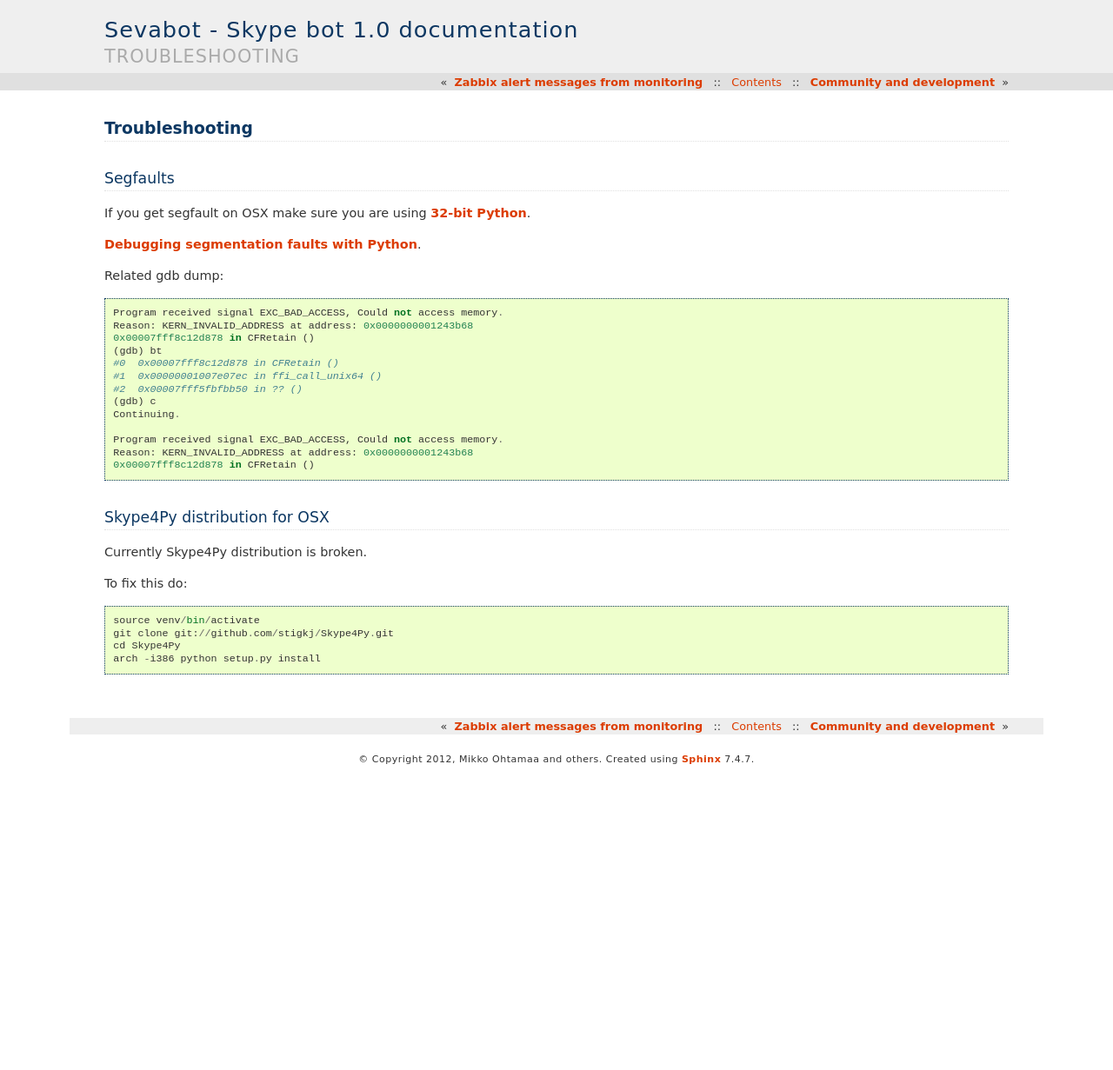
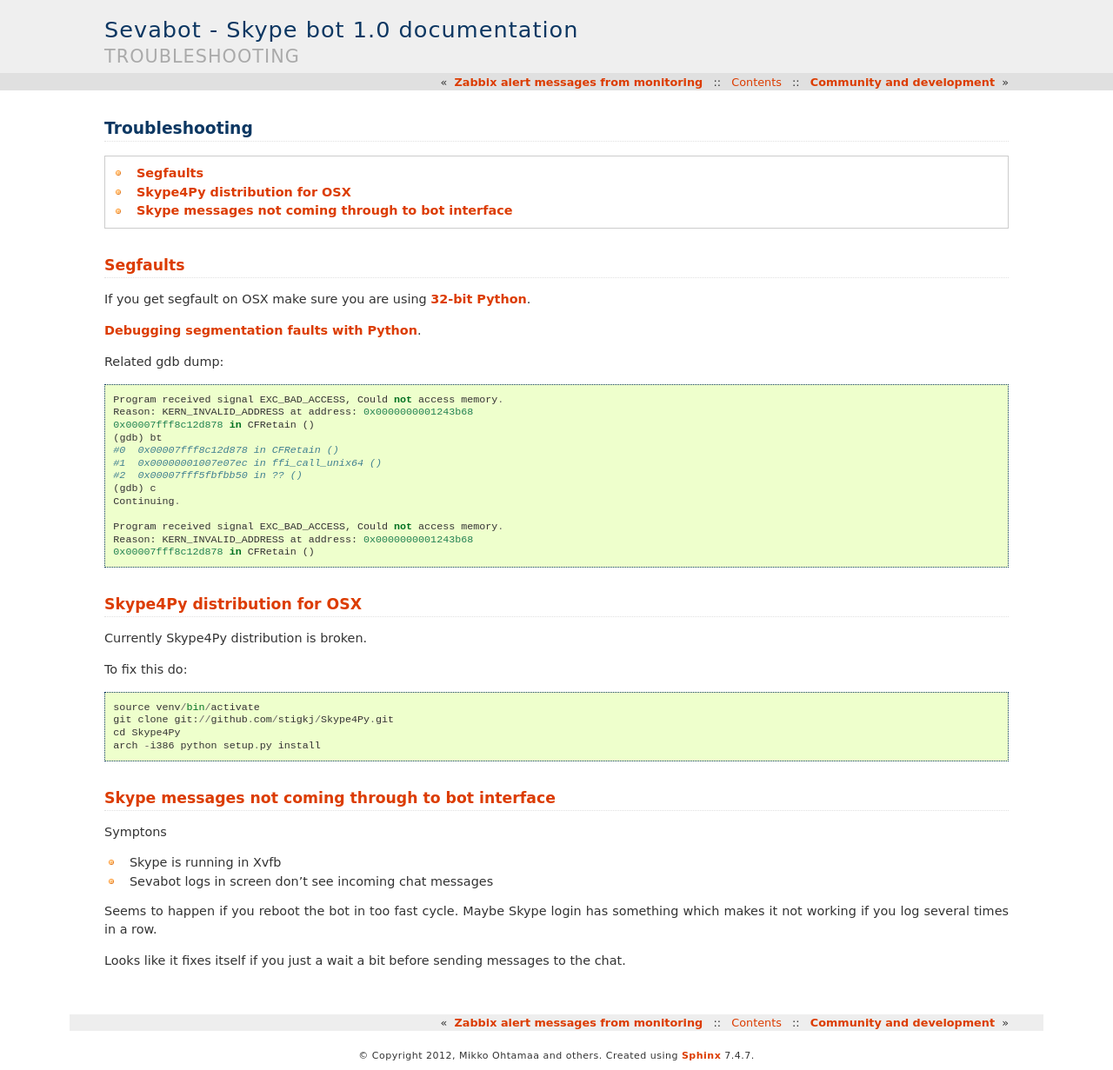
Before and after one commit to opensourcehacker/sevabot, a Sphinx documentation site: the page built from docs/source/troubleshooting.rst, in a window 1280 px wide. Shown: the whole page at 87% size. Built offline with Sphinx 7.4.7, drawn with Linux system fonts in a browser that asks for light colours; before the commit the page ends 900 px from its top, so only the background shows below that.

```diff
--- a/docs/source/troubleshooting.rst
+++ b/docs/source/troubleshooting.rst
@@ -1,6 +1,8 @@
 ======================
 Troubleshooting
 ======================
+
+.. contents:: :local:
 
 Segfaults
 ===========
@@ -36,3 +38,19 @@
     git clone git://github.com/stigkj/Skype4Py.git
     cd Skype4Py
     arch -i386 python setup.py install
+
+Skype messages not coming through to bot interface
+==============================================================
+
+Symptons
+
+* Skype is running in Xvfb
+
+* Sevabot logs in screen don't see incoming chat messages
+
+Seems to happen if you reboot the bot in too fast cycle.
+Maybe Skype login has something which makes it not working
+if you log several times in a row.
+
+Looks like it fixes itself if you just a wait a bit before sending
+messages to the chat.
```
Also changed, not shown: 1 other file.
